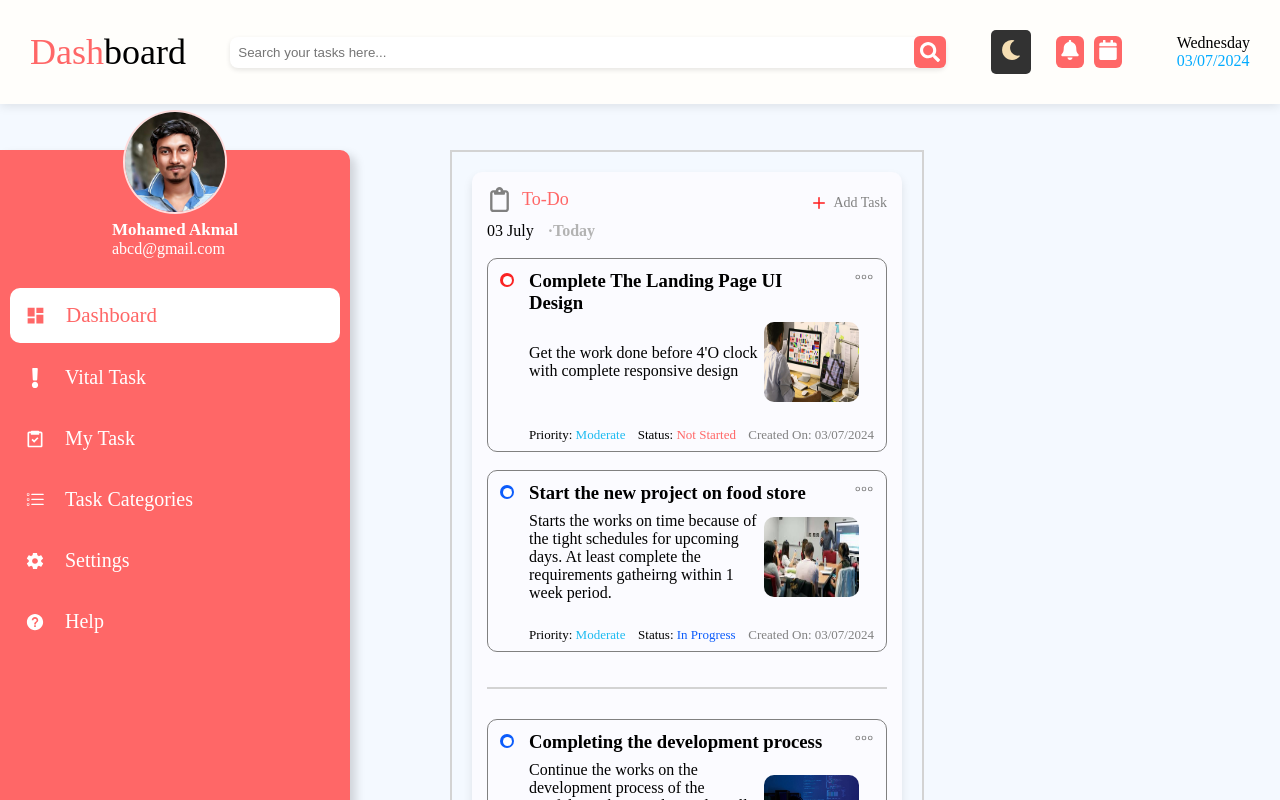
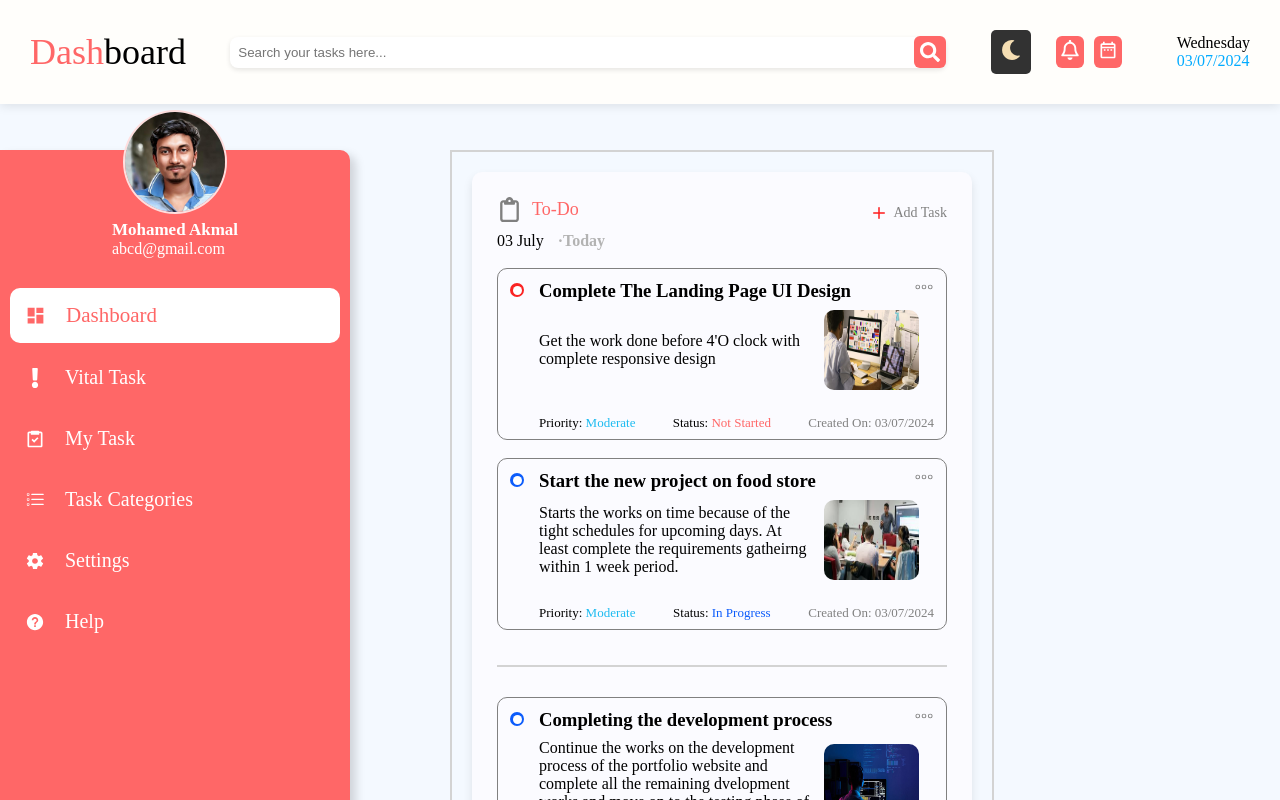
Before and after one commit to Akmal1796/ToDoApp, a React (Vite) app: page / in a window 1280 px wide. Shown: the top 800 px of the page. Built offline with nearby package versions, Linux system fonts and the light colour scheme.

Commit message:
Make alight changes to the design

```diff
--- a/src/Components/Nav.jsx
+++ b/src/Components/Nav.jsx
@@ -1,7 +1,9 @@
 import {React, useState} from 'react'
 import './Nav.css'
-import { FaBell, FaCalendar, FaSearch, FaSun, FaMoon } from 'react-icons/fa';
+import { FaSearch, FaSun, FaMoon } from 'react-icons/fa';
+import { MdOutlineDateRange } from "react-icons/md";
 import { BiSolidShare } from "react-icons/bi";
+import { FaRegBell } from "react-icons/fa6";
 
 const Nav = () => {
     const months = ["January", "February", "March", "April", "May", "June", "July", "August", "September", "October", "November", "December"];
@@ -50,7 +52,7 @@ const Nav = () => {
                 <div className='daynight-toggle' onClick={toggleChangeLight}>
                     {dayNight == true ? <FaMoon size={20} color='wheat'/> : <FaSun size={20} color='yellow' />}
                 </div>
-                <div className='icons' onClick={toggleNotification}><FaBell size={20} color='white'/></div>
+                <div className='icons' onClick={toggleNotification}><FaRegBell size={20} color='white'/></div>
                     {isNotificationPanelOpen && (
                     <div className='notification-panel'>
                         <div className='notification-header'>
@@ -75,7 +77,7 @@ const Nav = () => {
                         )}
                   </div>
                     )}
-                <div className='icons'><FaCalendar size={20} color='white' /></div>
+                <div className='icons'><MdOutlineDateRange size={20} color='white' /></div>
             </div>
             <div className='date-container'>
                 <div>{dayName}</div>
--- a/src/Components/Tasks.css
+++ b/src/Components/Tasks.css
@@ -6,12 +6,12 @@
 }
 
 .todo {
-    width: 400px;
+    width: 450px;
     border: none;
     border-radius: 10px;
     background-color: rgb(251, 251, 255);
     box-shadow: 0 5px 10px rgba(0, 0, 0, 0.1);
-    padding: 15px;
+    padding: 25px;
 }
 
 .todo-header {
@@ -46,7 +46,7 @@
 }
 
 .todo-content-header h3 {
-    width: 300px;
+    width: 350px;
 }
 
 .todo-bullet-header {
@@ -92,12 +92,13 @@
     display: flex;
     align-items: center;
     margin-left: 29px;
-    width: 330px;
+    width: 380px;
 }
 
 .todo-img {
     width: 95px;
     height: 80px;
+    margin-left: 10px;
     border-radius: 10px;
 }
 
```
